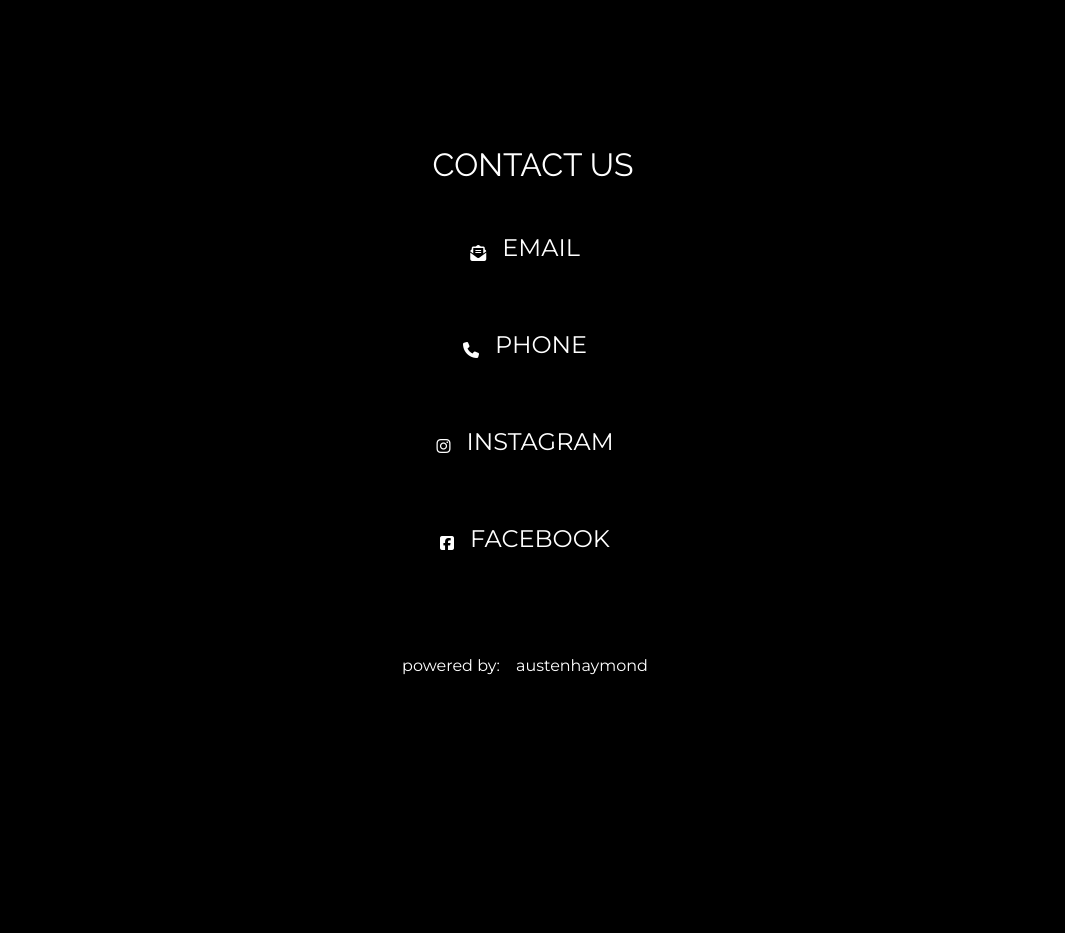
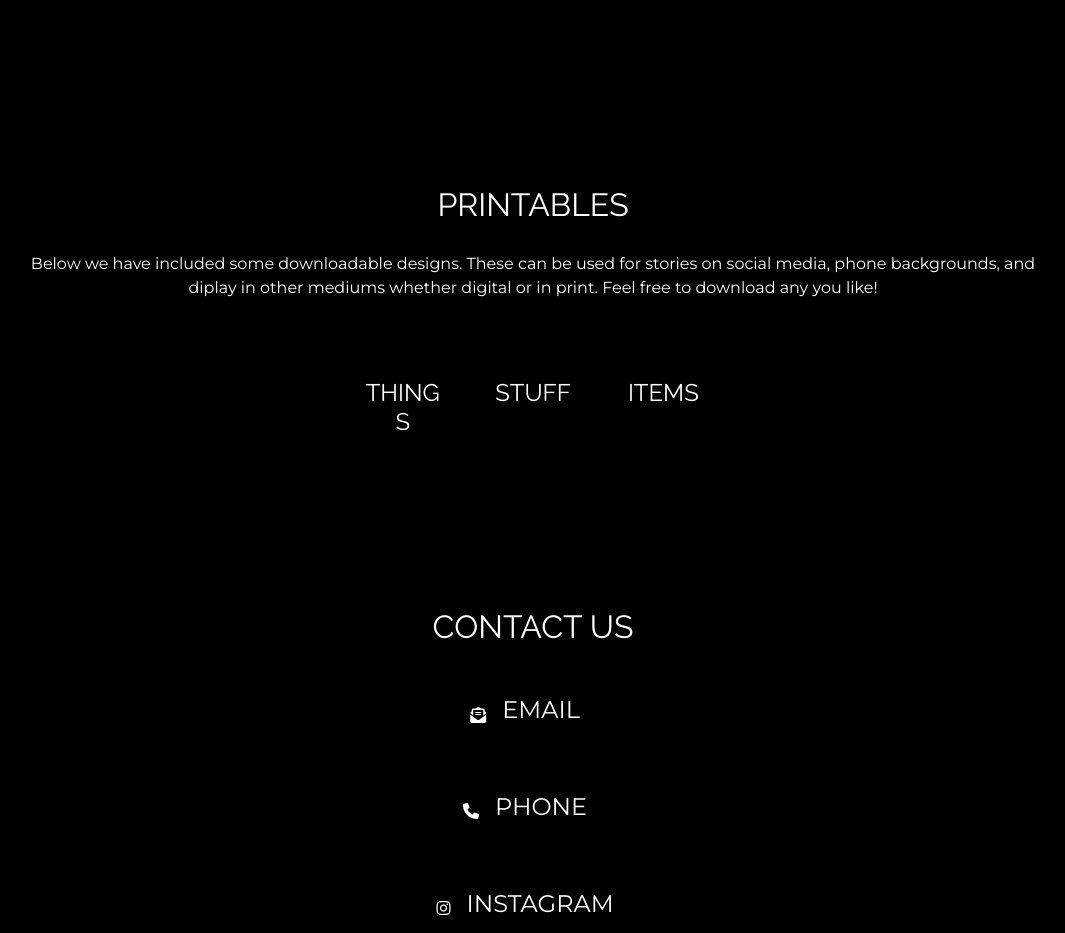
Before and after one commit to aus10haymond/nunya, a React (Create React App) app in the folder client/: page / in a window 1280 px wide. Shown: the part 2180-3113 px from the top of the page, without its empty margins (107-1172 px from the left). Before the commit the page ends 2874 px from the top, so only its background shows below. Built offline with nearby package versions, Linux system fonts and the light colour scheme.

Commit message:
created placeholder space for printables section with cards for images or pdfs

```diff
--- a/client/src/pages/Home.js
+++ b/client/src/pages/Home.js
@@ -8,6 +8,7 @@ import Projects from "./projects";
 import Contact from "./contact";
 import Footer from "./components/footer";
 import Team from "./team";
+import Print from "./print";
 
 import "../assets/styles/home.css"
 
@@ -26,6 +27,8 @@ function Home() {
                 <br />
                 <Projects />
                 <br />
+                <Print />
+                <br />
                 <Contact />
             </div>
             <br />
--- /dev/null
+++ b/client/src/pages/components/printables.js
@@ -0,0 +1,45 @@
+import React from "react";
+
+// import "../../assets/styles/cards.css"
+
+function Printables() {
+    return (
+        <div>
+            <br />
+            <div className="row">
+            <div className="col-sm-4">
+                <div className="card" id="projectcard">
+                    <br />
+                    <h4 className="card-title text-center" id="cardtitle">THINGS</h4>
+                    <div className="card-body" id="cardbody">
+
+                    </div>
+                </div>
+                <br />
+            </div>
+            <div className="col-sm-4">
+                <div className="card" id="projectcard">
+                    <br />
+                    <h4 className="card-title text-center" id="cardtitle">STUFF</h4>
+                    <div className="card-body" id="cardbody">
+
+                    </div>
+                </div>
+                <br />
+            </div>
+            <div className="col-sm-4">
+                <div className="card" id="projectcard">
+                    <br />
+                    <h4 className="card-title text-center" id="cardtitle">ITEMS</h4>
+                    <div className="card-body" id="cardbody">
+
+                    </div>
+                </div>
+                <br />
+            </div>
+            </div>
+        </div>
+    );
+}
+
+export default Printables;
--- /dev/null
+++ b/client/src/pages/print.js
@@ -0,0 +1,26 @@
+import React from "react";
+
+import Printables from "./components/printables";
+
+// import "../assets/styles/projects.css";
+
+function Print() {
+    return (
+        <div id="projects" className="container">
+            <div className="justify-content-center row">
+                <h2 id="projectstitle">PRINTABLES</h2>
+                <div className="row text-center">
+                    <div id="projectscontent">
+                        Below we have included some downloadable designs. These can be used for stories on social media, phone backgrounds, and diplay in other mediums whether digital or in print. Feel free to download any you like!
+                    </div>
+                </div>
+
+                <div className="row">
+                    <Printables />
+                </div>
+            </div>
+        </div>
+    );
+}
+
+export default Print;
```
